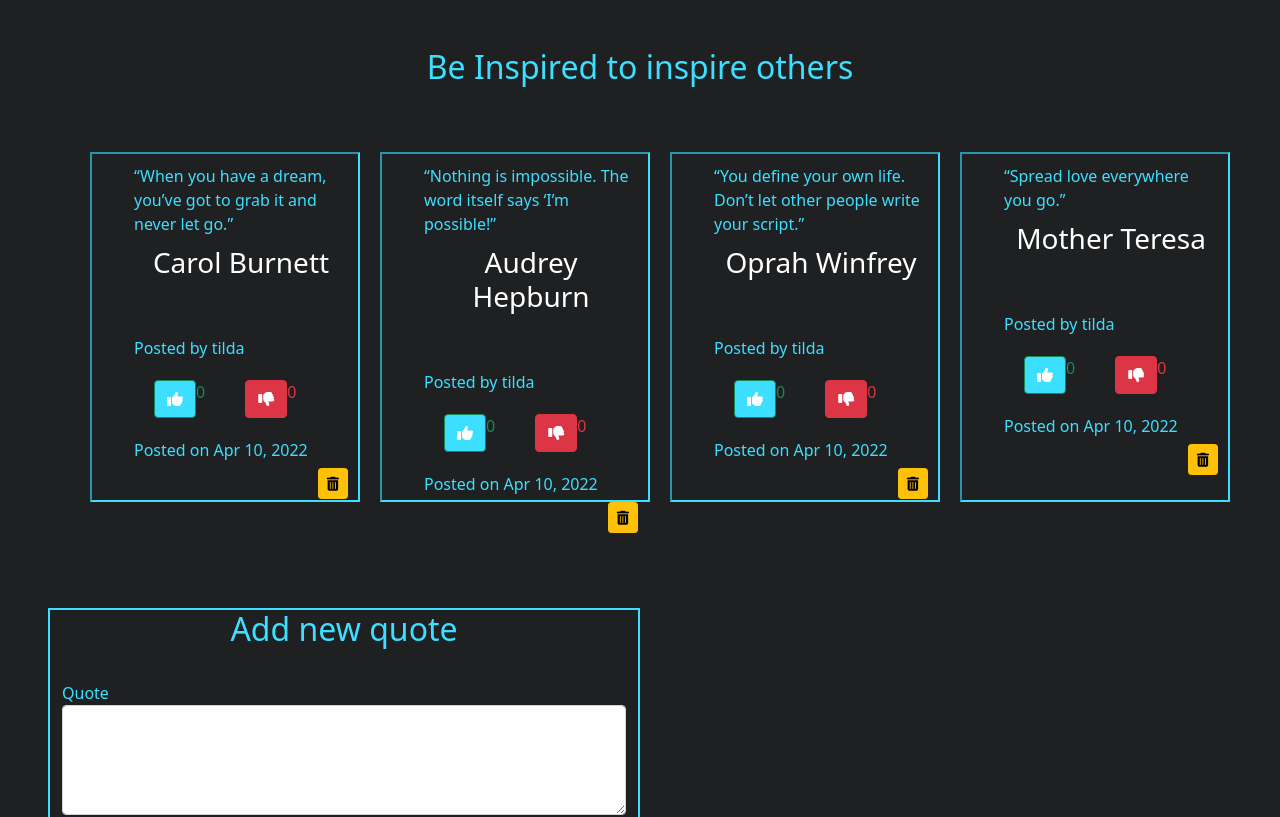
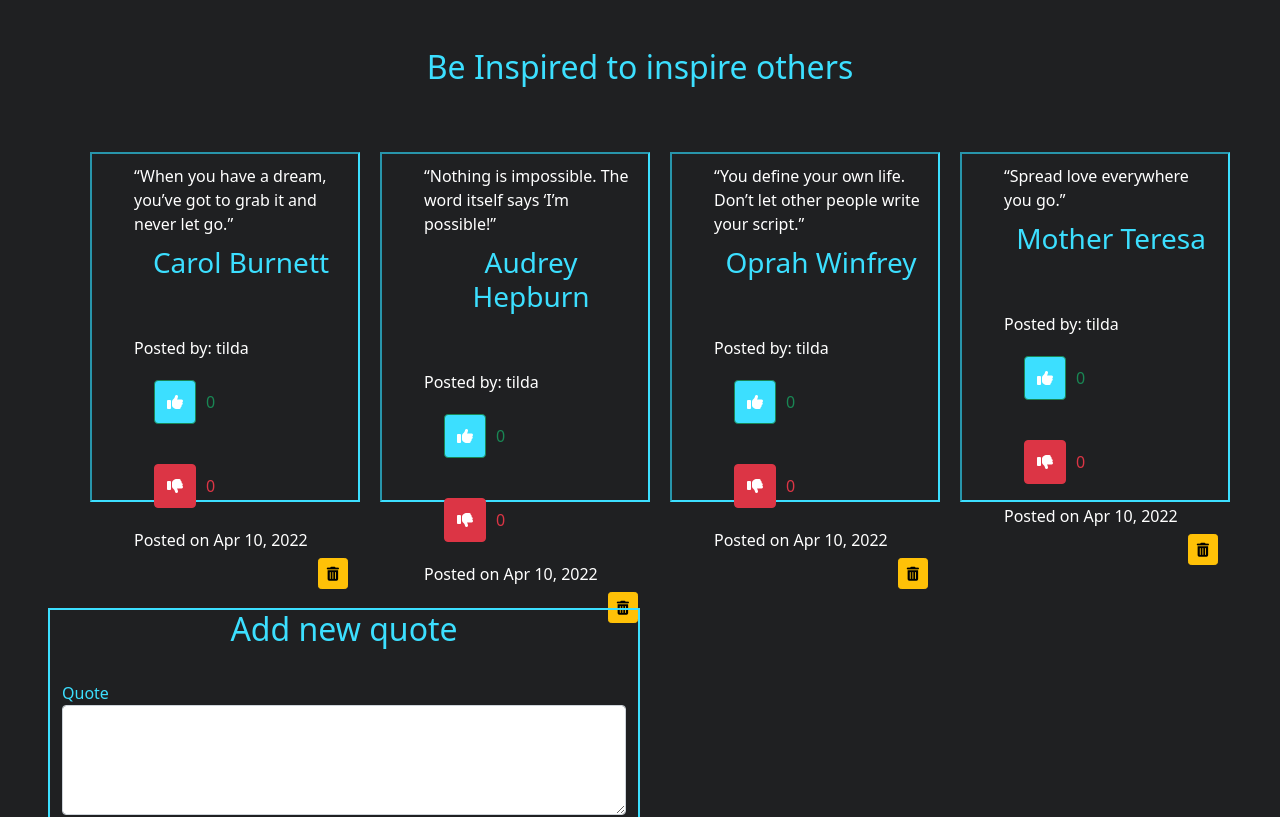
Before and after one commit to Maltilda-Nyaboke/week-8, an Angular app: page / in a window 1280 px wide. Shown: the top 817 px of the page. Built offline with nearby package versions, Linux system fonts and the light colour scheme.

Commit message:
style:add color

```diff
--- a/src/app/quote-form/quote-form.component.css
+++ b/src/app/quote-form/quote-form.component.css
@@ -5,7 +5,7 @@ h2{
     color:#3cdfff ;
 }
 h3{
-    color: white;
+    color: #3cdfff;
     text-align: center;
     margin-top: 10px;
 }
@@ -48,3 +48,9 @@ li{
     justify-content: space-evenly;
     margin: 20px;
 }
+p{
+    margin: 10px;
+}
+.owner{
+    padding: 0;
+}
--- a/src/app/quote-form/quote-form.component.html
+++ b/src/app/quote-form/quote-form.component.html
@@ -6,7 +6,7 @@
     <div class="rec d-flex justify-content-center text-right mt-5">
 
       <ul *ngFor="let quote of quotes; let i = index">
-        <li appQuoteHighlight>{{quote.quote}}<br><span><h3>{{quote.author}}</h3></span> <br> <br> <span class="owner">Posted by {{quote.owner}}</span> <br> <span class=" up text-success "> <button (click)='quote.addVote()' class="btn btn-success"><i class="fa-solid fa-thumbs-up"></i></button>{{quote.upvotes}}</span> <span class=" up text-danger ml-3" ><button (click)='quote.subVote()' class=" btn btn-danger"><i class="fa-solid fa-thumbs-down"></i></button>{{quote.downvotes}}</span> <br> <span>Posted on {{newQuote.postDate|date}}</span>
+        <li appQuoteHighlight>{{quote.quote}}<br><span><h3>{{quote.author}}</h3></span> <br> <br> <span class="owner">Posted by: {{quote.owner}} </span> <br> <span class=" up text-success "> <button (click)='quote.addVote()' class="btn btn-success"><i class="fa-solid fa-thumbs-up"></i></button> <p>{{quote.upvotes}}</p></span> <span class=" up text-danger ml-3" ><button (click)='quote.subVote()' class=" btn btn-danger"><i class="fa-solid fa-thumbs-down"></i></button><p>{{quote.downvotes}}</p></span> <br> <span>Posted on {{newQuote.postDate|date}}</span>
           <div class="del">
             <app-quote-detail [quote]="quote" (isComplete)='deleteQuote($event,1)'></app-quote-detail>
           </div>
--- a/src/app/quote-highlight.directive.ts
+++ b/src/app/quote-highlight.directive.ts
@@ -6,7 +6,7 @@ import { Directive,ElementRef } from '@angular/core';
 export class QuoteHighlightDirective {
 
   constructor(private elem:ElementRef) {
-    elem.nativeElement.style.color ="#3cdfff";
+    elem.nativeElement.style.color ="white";
     elem.nativeElement.style.border = "2px"
    }
 
```
